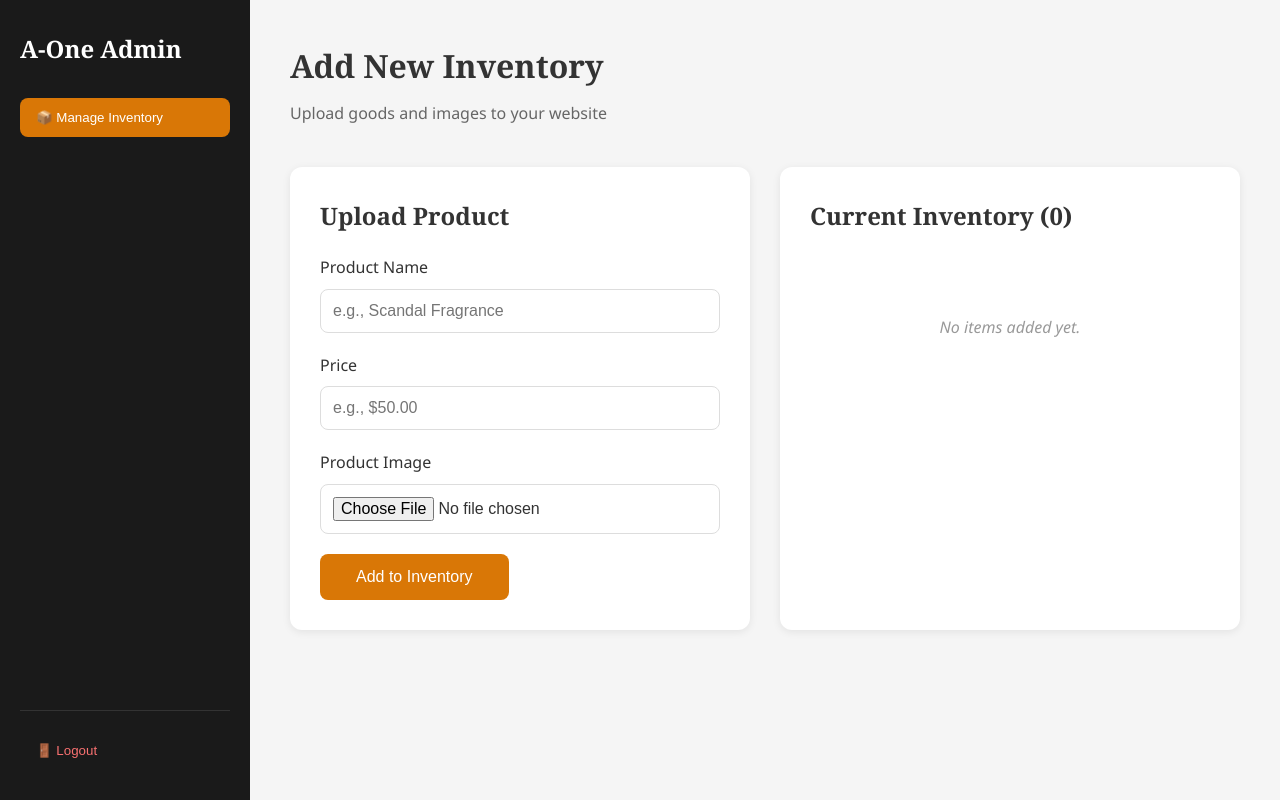
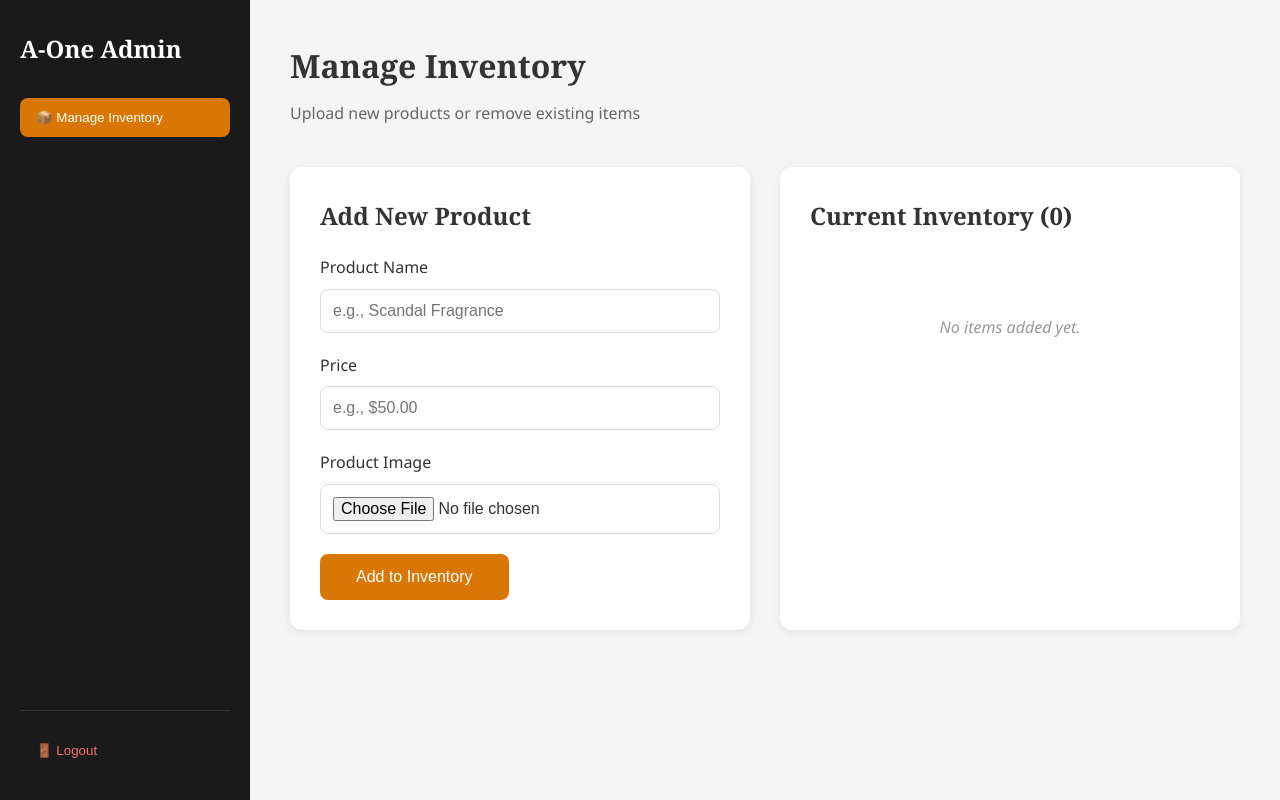
Before and after one commit to ojoolukayode/A-One-mobile-bookshop, a plain HTML site: page dashboard.html in a window 1280 px wide. Drawn offline with Linux system fonts and the light colour scheme; sample sign-in values are in the browser's storage.

Commit message:
Update dashboard.html

```diff
--- a/dashboard.html
+++ b/dashboard.html
@@ -20,14 +20,14 @@
 
         <main class="main-content">
             <header>
-                <h1>Add New Inventory</h1>
-                <p>Upload goods and images to your website</p>
+                <h1>Manage Inventory</h1>
+                <p>Upload new products or remove existing items</p>
             </header>
 
             <div class="dashboard-grid">
                 <!-- Upload Form -->
                 <div class="card">
-                    <h3>Upload Product</h3>
+                    <h3>Add New Product</h3>
                     <form id="productForm">
                         <div class="form-group">
                             <label for="productName">Product Name</label>
```
